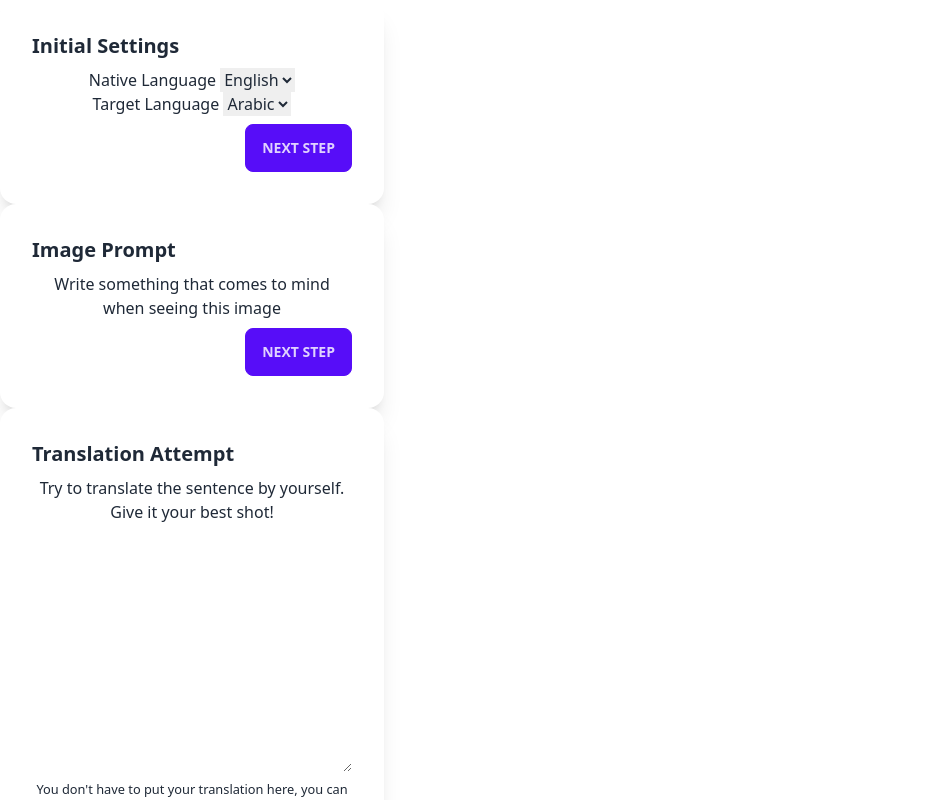
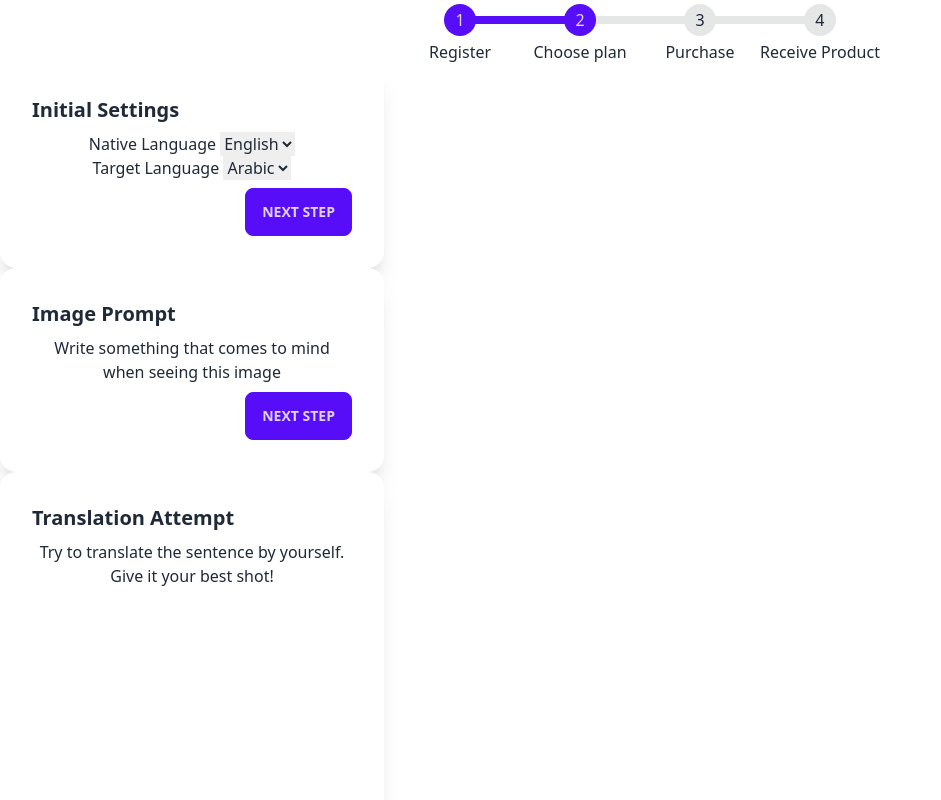
Before and after one commit to koljapluemer/target-language-expression-tutor, a SvelteKit app: page / in a window 1280 px wide. Shown: the top 800 px of the page, without its empty margins (0-941 px from the left). Built offline with nearby package versions, Linux system fonts and the light colour scheme.

Commit message:
add steps component

```diff
--- a/src/routes/+page.svelte
+++ b/src/routes/+page.svelte
@@ -5,7 +5,17 @@
 	import WriteTranslation from '../components/writeTranslation.svelte';
 </script>
 
+
+
 <main class="text-center container p">
+
+	<ul class="steps">
+		<li class="step step-primary">Register</li>
+		<li class="step step-primary">Choose plan</li>
+		<li class="step">Purchase</li>
+		<li class="step">Receive Product</li>
+	  </ul>
+
 	<div class="card w-96 bg-base-100 shadow-xl">
 		<div class="card-body">
 			<h2 class="card-title">Initial Settings</h2>
```
